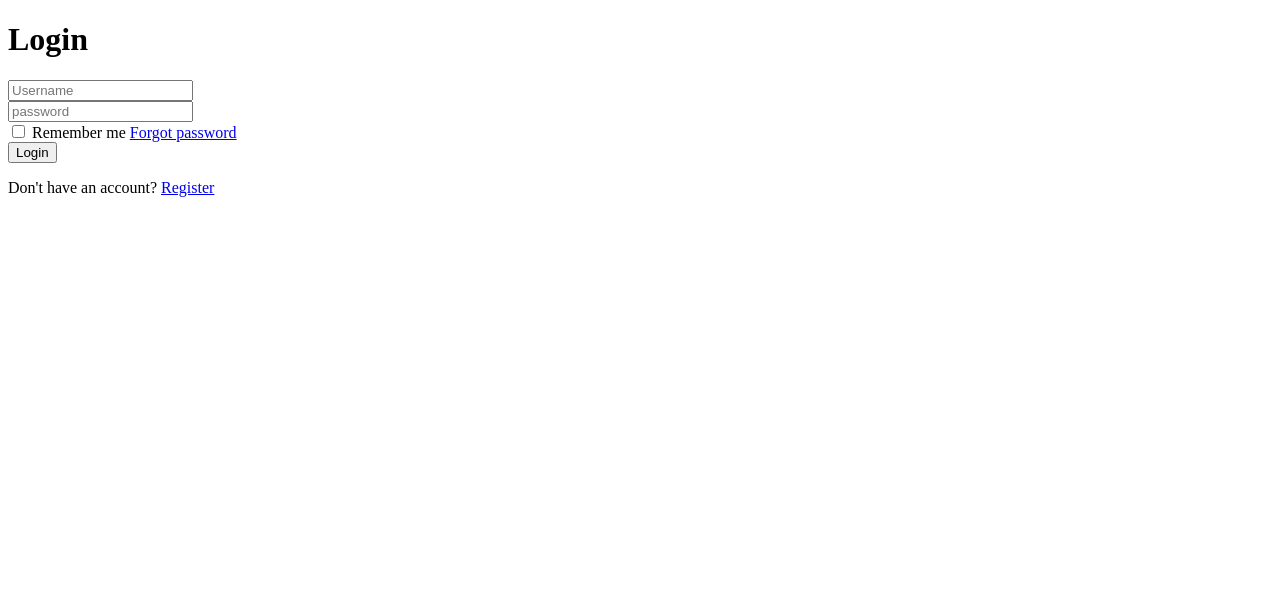
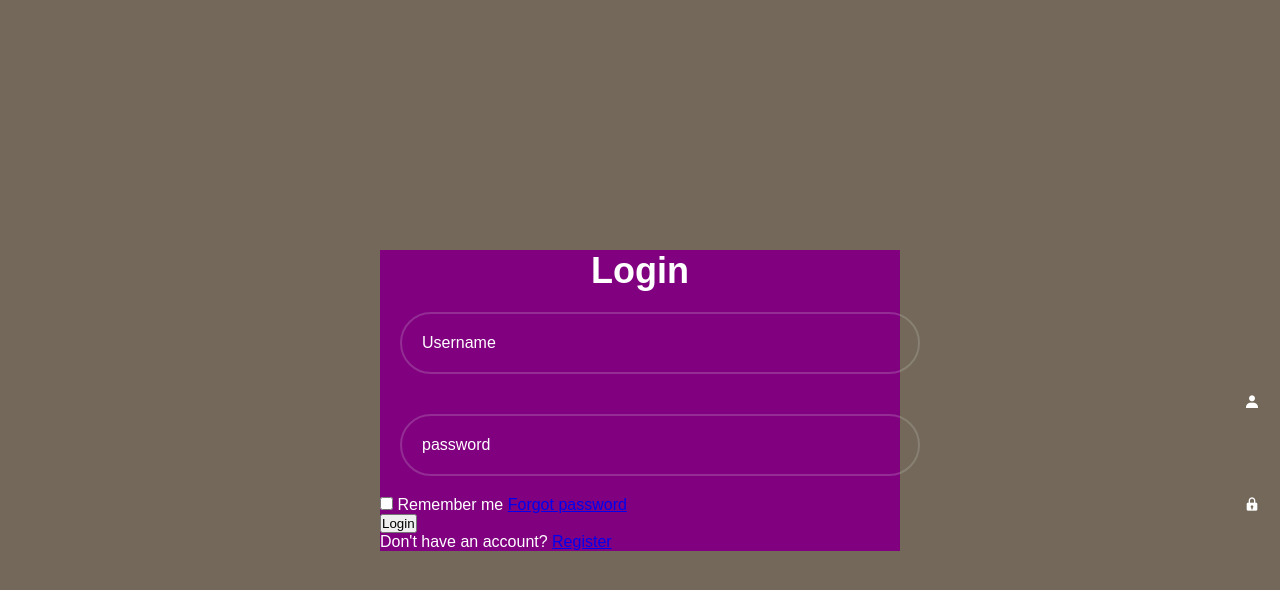
Before and after one commit to sampathmenuka/logIn, a plain HTML site: page index.html in a window 1280 px wide. Drawn offline with nearby package versions, Linux system fonts and the light colour scheme.

Commit message:
added css styles

```diff
--- a/index.html
+++ b/index.html
@@ -5,6 +5,7 @@
     <meta name="viewport" content="width=device-width, initial-scale=1.0">
     <title>Log In Page</title>
     <link rel="stylesheet" href="styles.css">
+    <link href='https://unpkg.com/boxicons@2.1.4/css/boxicons.min.css' rel='stylesheet'>
 
 </head>
 <body>
@@ -13,10 +14,12 @@
             <h1>Login</h1>
             <div class="input-box">
                 <input type="text" placeholder="Username" required>
+                <i class='bx bxs-user'></i>
             </div>
 
             <div class="input-box">
                 <input type="password" placeholder="password" required>
+                <i class='bx bxs-lock' ></i>
             </div>
 
             <div class="rem-fog">
--- a/styles.css
+++ b/styles.css
@@ -0,0 +1,59 @@
+*{
+    margin: 0;
+    padding: 0;
+    box-sizing: border-box;
+    font-family:sans-serif;
+}
+
+body{
+    display: flex;
+    justify-content: center;
+    align-items: center;
+    min-height: 100vh;
+    background-color: rgb(115, 104, 89);
+
+}
+
+.wrapper{
+    width: 520px;
+    background: purple;
+    color: #fff;
+
+}
+
+.wrapper h1{
+    font-size: 36px;
+    text-align: center;
+}
+
+.wrapper.input-box{
+    position: relative;
+    width: 100%;
+    height: 50px;
+    margin: 30px 0;
+
+}
+
+.input-box input{
+    width: 100%;
+    height: 100%;
+    background: transparent;
+    border: none;
+    outline: none;
+    border: 2px solid rgba(225,225,225,0.2);
+    border-radius: 40px;
+    font-size: 16px;
+    color: #fff;
+    padding: 20px;
+    margin: 20px 20px;
+}
+
+.input-box input::placeholder{
+    color: #fff;
+
+}
+
+.input-box i {
+    position: absolute;
+    right: 20px;
+}
```
